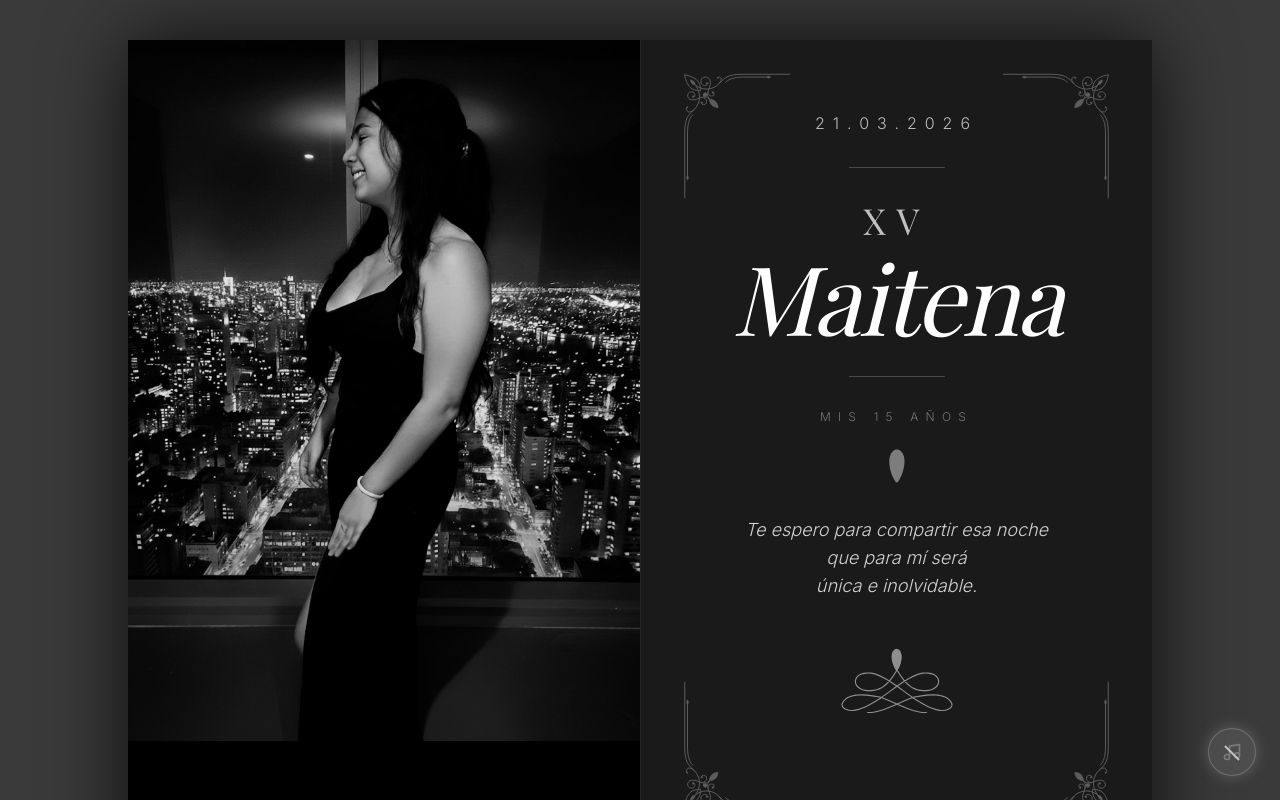
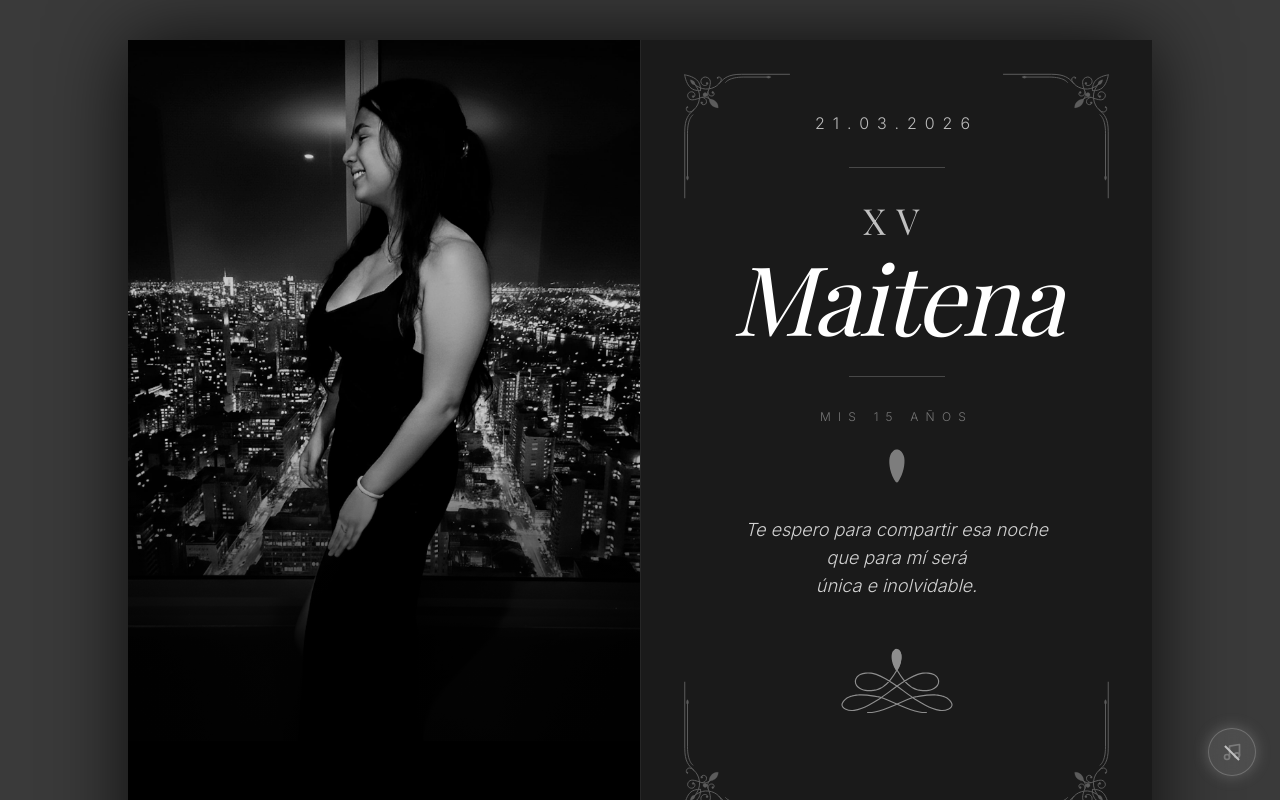
Before and after one commit to jmzacarias/invitacion-xv-maitena, a Next.js app: page /i/1 in a window 1280 px wide. Both pictures are taken after a click on the button "CON MÚSICA". Shown: the top 800 px of the page. Built offline with nearby package versions, Linux system fonts and the light colour scheme; no server answers; a web font is replaced by a local one.

Commit message:
ajuste foto

```diff
--- a/components/Hero.js
+++ b/components/Hero.js
@@ -9,14 +9,13 @@ export default function Hero({ event }) {
     offset: ["start start", "end start"],
   });
 
-  // Mantenemos el efecto de movimiento suave
-  const yImage = useTransform(scrollYProgress, [0, 1], ["0%", "15%"]);
+  const yImage = useTransform(scrollYProgress, [0, 1], ["0%", "20%"]);
   const opacity = useTransform(scrollYProgress, [0, 0.8], [1, 0]);
 
   return (
     <section
       ref={containerRef}
-      className="relative h-screen w-full overflow-hidden z-0 bg-black flex items-start justify-center"
+      className="relative h-screen w-full overflow-hidden z-0 bg-black"
     >
       <motion.div
         style={{ y: yImage, opacity: opacity }}
@@ -25,14 +24,15 @@ export default function Hero({ event }) {
         <img
           src="/hero.jpg"
           alt="Maitena"
-          // w-full asegura el ancho total
-          // object-contain evita que se recorte cualquier parte de la foto vertical
-          // object-top la pega al borde superior para que luzca mejor en el inicio
-          className="w-full h-full object-contain object-top"
+          // Cambiamos a h-auto y quitamos h-full para que no intente centrarse verticalmente
+          className="w-full h-auto min-h-full object-contain object-top"
         />
 
-        {/* Overlay opcional por si necesitas que el texto sobre la foto se lea mejor */}
-        <div className="absolute inset-0 bg-gradient-to-b from-transparent via-transparent to-black/60" />
+        {/* DEGRADADO REFORZADO: Más alto (h-1/2) y con negro puro al final */}
+        <div className="absolute inset-x-0 bottom-0 h-1/2 bg-gradient-to-t from-black via-black/90 to-transparent z-20" />
+
+        {/* Overlay extra para oscurecer un poco la base de la foto */}
+        <div className="absolute inset-0 bg-black/10 pointer-events-none" />
       </motion.div>
     </section>
   );
```
